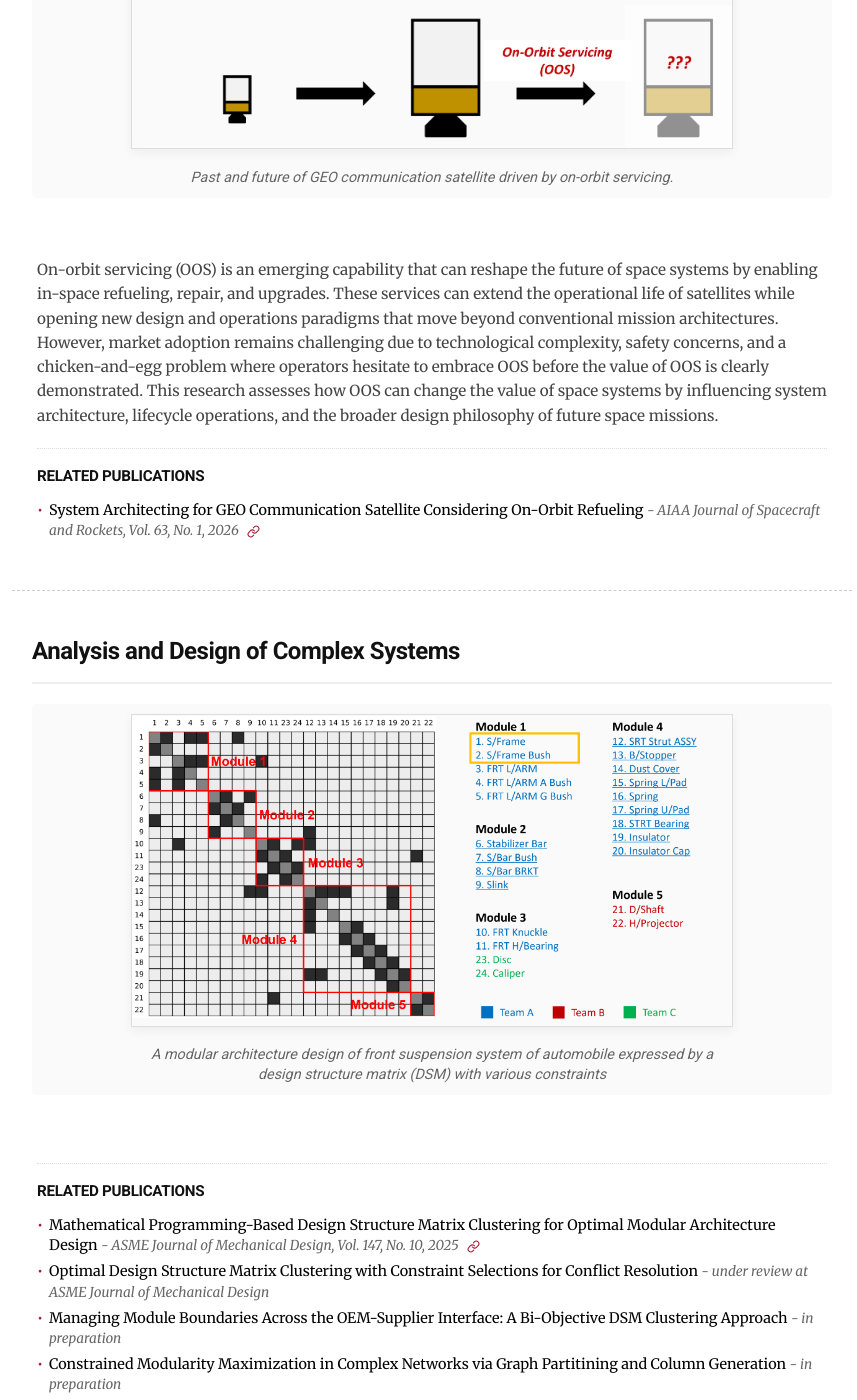
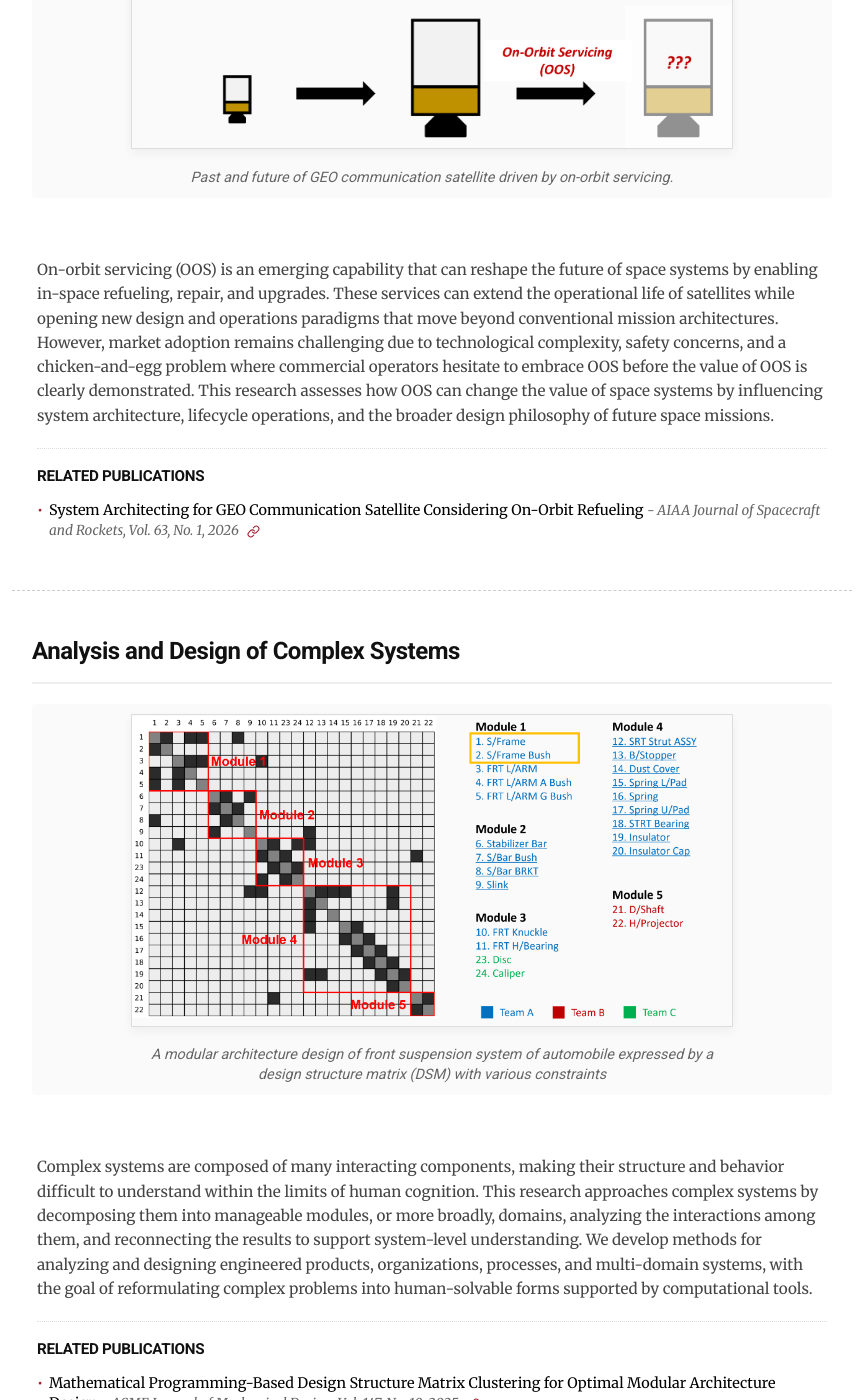
Before and after one commit to jaewoo-space/jaewoo-space.github.io, a Jekyll site: the page built from research.md, in a window 1280 px wide and 1400 px high, scrolled down 2060 px. Shown: the whole window, without its empty margins (208-1065 px from the left). Built offline with Jekyll 4.4.1, drawn with Linux system fonts in a browser that asks for light colours.

Commit message:
update260614

```diff
--- a/_data/research.yml
+++ b/_data/research.yml
@@ -10,14 +10,14 @@
 - title: "Assessment of Design & Operations of Space Systems with On-Orbit Servicing"
   image: "/assets/img/research_geo_architecting.png"
   caption: "Past and future of GEO communication satellite driven by on-orbit servicing."
-  description: "On-orbit servicing (OOS) is an emerging capability that can reshape the future of space systems by enabling in-space refueling, repair, and upgrades. These services can extend the operational life of satellites while opening new design and operations paradigms that move beyond conventional mission architectures. However, market adoption remains challenging due to technological complexity, safety concerns, and a chicken-and-egg problem where operators hesitate to embrace OOS before the value of OOS is clearly demonstrated. This research assesses how OOS can change the value of space systems by influencing system architecture, lifecycle operations, and the broader design philosophy of future space missions."
+  description: "On-orbit servicing (OOS) is an emerging capability that can reshape the future of space systems by enabling in-space refueling, repair, and upgrades. These services can extend the operational life of satellites while opening new design and operations paradigms that move beyond conventional mission architectures. However, market adoption remains challenging due to technological complexity, safety concerns, and a chicken-and-egg problem where commercial operators hesitate to embrace OOS before the value of OOS is clearly demonstrated. This research assesses how OOS can change the value of space systems by influencing system architecture, lifecycle operations, and the broader design philosophy of future space missions."
   related_papers:
     - "System Architecting for GEO Communication Satellite Considering On-Orbit Refueling"
 
 - title: "Analysis and Design of Complex Systems"
   image: "/assets/img/research_dsm_clustering.png"
   caption: "A modular architecture design of front suspension system of automobile expressed by a design structure matrix (DSM) with various constraints"
-  description: ""
+  description: "Complex systems are composed of many interacting components, making their structure and behavior difficult to understand within the limits of human cognition. This research approaches complex systems by decomposing them into manageable modules, or more broadly, domains, analyzing the interactions among them, and reconnecting the results to support system-level understanding. We develop methods for analyzing and designing engineered products, organizations, processes, and multi-domain systems, with the goal of reformulating complex problems into human-solvable forms supported by computational tools."
   related_papers:
     - "Mathematical Programming-Based Design Structure Matrix Clustering for Optimal Modular Architecture Design"
     - "Optimal Design Structure Matrix Clustering with Constraint Selections for Conflict Resolution"
```
